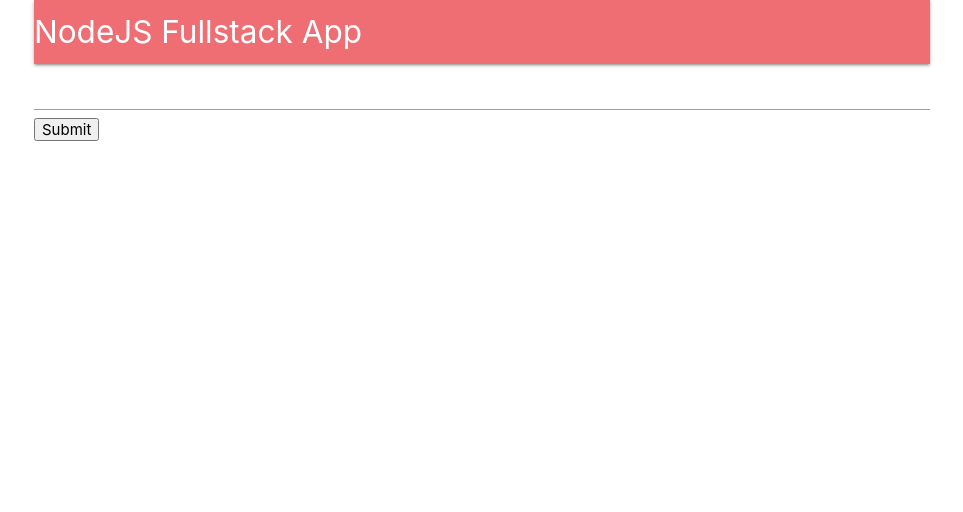
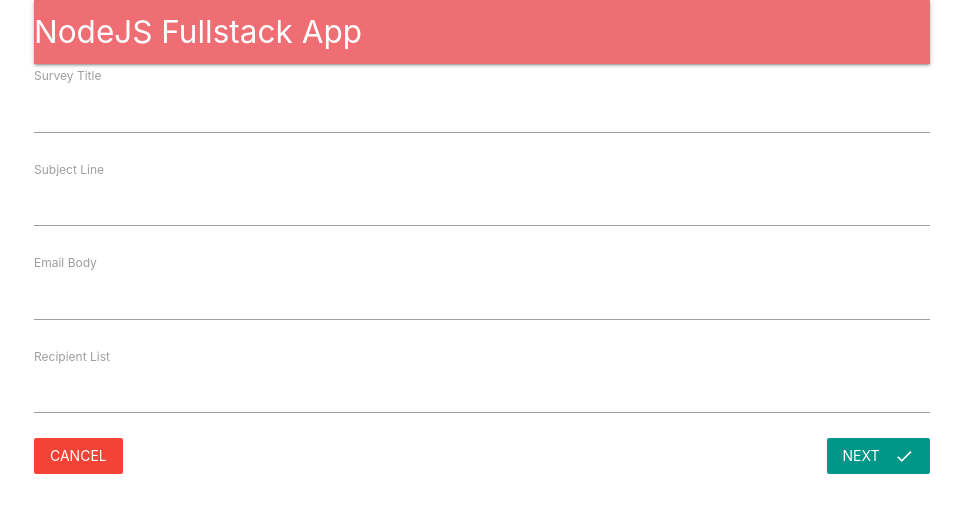
Before and after one commit to ajjobe2244/email-app-js, a React (Create React App) app in the folder client/: page /surveys/new in a window 1280 px wide. Shown: the top 512 px of the page, without its empty margins (158-1121 px from the left). Built offline with nearby package versions, Linux system fonts and the light colour scheme; no server answers.

Commit message:
Form validation

```diff
--- a/client/src/components/App.js
+++ b/client/src/components/App.js
@@ -14,16 +14,14 @@ class App extends Component {
 	}
 	render() {
 		return (
+			<BrowserRouter>
 				<div className="container">
-				<BrowserRouter>
-					<div>
 					<Header />
 					<Route exact path="/" component={Landing} />
 					<Route exact path="/surveys" component={Dashboard} />
 					<Route path="/surveys/new" component={SurveyNew} />
 				</div>
 			</BrowserRouter>
-			</div>
 		);
 	}
 }
--- a/client/src/components/Dashboard.js
+++ b/client/src/components/Dashboard.js
@@ -3,7 +3,7 @@ import { Link } from 'react-router-dom';
 
 const Dashboard = () => {
 	return (
-		<div>
+		<div className>
 			Dashboard
 			<div className="fixed-action-btn">
 				<Link
--- a/client/src/components/surveys/SurveyField.js
+++ b/client/src/components/surveys/SurveyField.js
@@ -1,13 +1,16 @@
 // SurveyField contains logic to render a single
 // label and text input
-//pushing for commit
 
 import React from 'react';
 
-export default () => {
+export default ({ input, label, meta: { error, touched } }) => {
 	return (
 		<div>
-			<input />
+			<label>{label}</label>
+			<input {...input} style={{ marginBottom: '5px' }} />
+			<div className="red-text" style={{ marginBottom: '20px' }}>
+				{touched && error}
+			</div>
 		</div>
 	);
 };
--- a/client/src/components/surveys/SurveyForm.js
+++ b/client/src/components/surveys/SurveyForm.js
@@ -1,27 +1,58 @@
 // SurveyForm shows a form for a user to add input
+import _ from 'lodash';
 import React, { Component } from 'react';
 import { reduxForm, Field } from 'redux-form';
+import { Link } from 'react-router-dom';
 import SurveyField from './SurveyField';
+
+const FIELDS = [
+	{ label: 'Survey Title', name: 'title' },
+	{ label: 'Subject Line', name: 'subject' },
+	{ label: 'Email Body', name: 'body' },
+	{ label: 'Recipient List', name: 'emails' }
+];
 
 class SurveyForm extends Component {
 	renderFields() {
-		return (
-			<div>
-				<Field type="text" name="title" component={SurveyField} />
-			</div>
-		);
+		return _.map(FIELDS, ({ label, name }) => {
+			return (
+				<Field
+					key={name}
+					component={SurveyField}
+					type="text"
+					label={label}
+					name={name}
+				/>
+			);
+		});
 	}
 	render() {
 		return (
 			<div>
 				<form onSubmit={this.props.handleSubmit(values => console.log(values))}>
 					{this.renderFields()}
-					<button type="submit">Submit</button>
+					<Link to="/surveys" className="red btn-flat white-text">
+						Cancel
+					</Link>
+					<button type="submit" className="teal btn-flat right white-text">
+						Next
+						<i className="material-icons right">done</i>
+					</button>
 				</form>
 			</div>
 		);
 	}
 }
+
+function validate(values) {
+	const errors = {};
+	if (!values.title) {
+		errors.title = 'You must provide a title';
+	}
+	return errors;
+}
+
 export default reduxForm({
+	validate,
 	form: 'surveyForm'
 })(SurveyForm);
```
Lines whose indentation alone changed are shown as unchanged.
